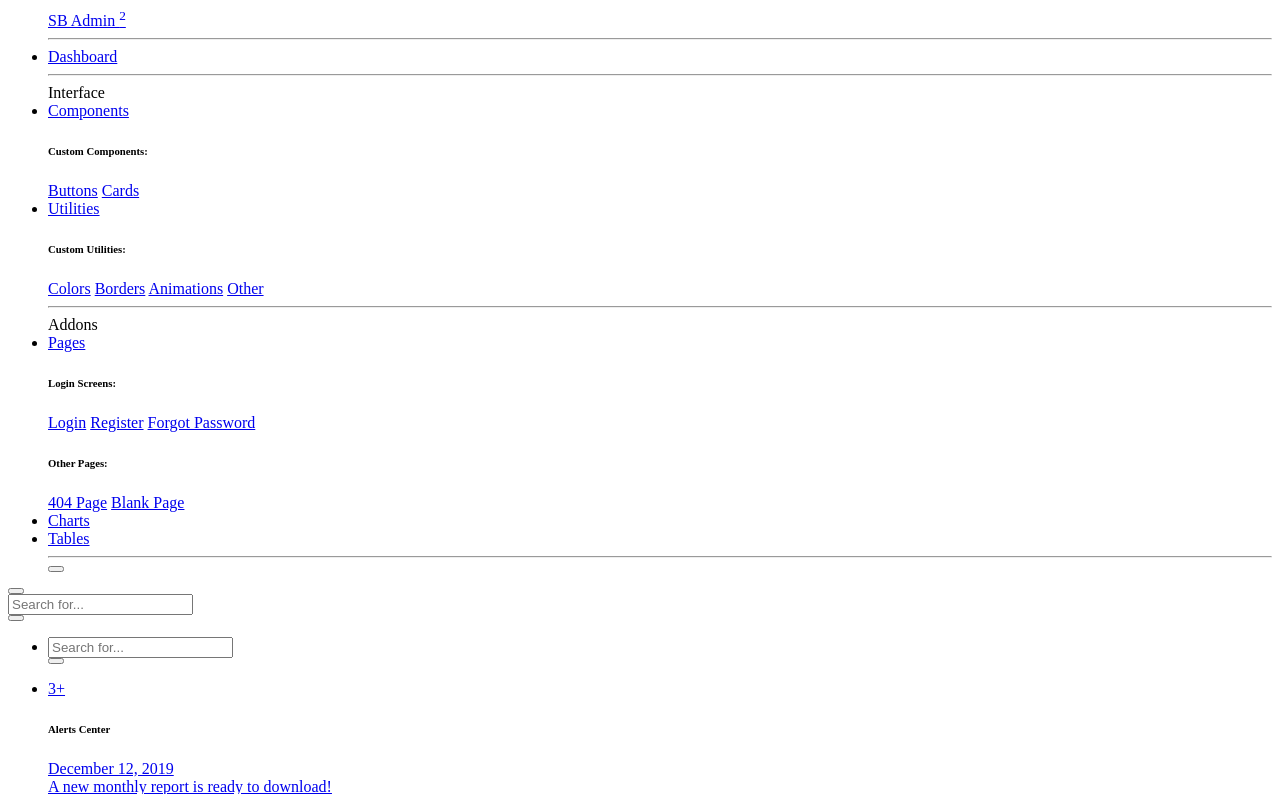
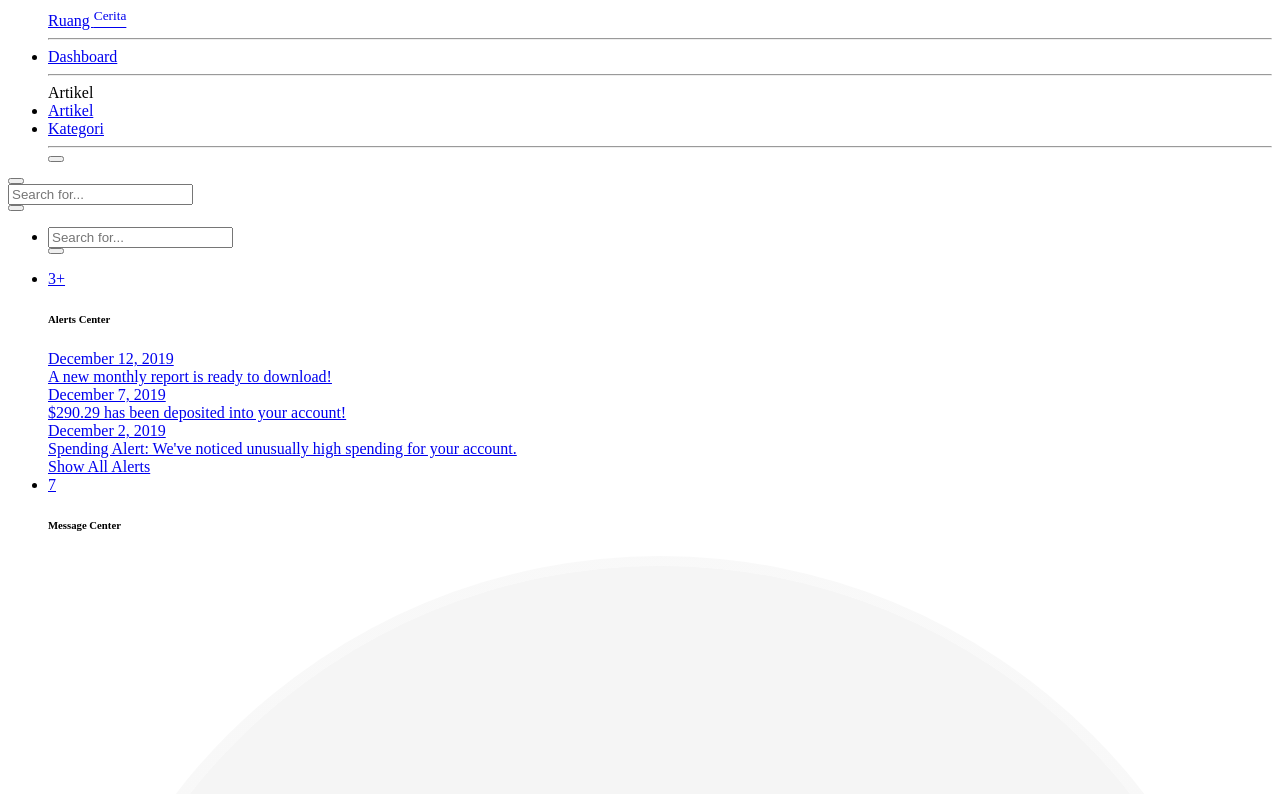
Before and after one commit to r204/ruang-cerita, a CodeIgniter 4 app: the page made by app/Views/admin/templates/sidebar.php in a window 1280 px wide. Shown: the top 794 px of the page. Run offline with PHP 8.4 and a stand-in for CodeIgniter, Linux system fonts and the light colour scheme; the template is opened without the code that fills it, so the values that code supplies are empty; some libraries are stand-ins or nearby versions.

Commit message:
Update sidebar and create view new artikel

```diff
--- a/app/Config/Routes.php
+++ b/app/Config/Routes.php
@@ -31,6 +31,7 @@ $routes->setAutoRoute(true);
 //Admin Routes
 $routes->get('/dashboard', 'Dashboard::index');
 $routes->get('/list-article', 'Artikel::index');
+$routes->get('/create', 'Artikel::create');
 
 
 
--- a/app/Views/admin/templates/header.php
+++ b/app/Views/admin/templates/header.php
@@ -13,11 +13,12 @@
 
     <!-- Custom fonts for this template-->
     <link href="vendor/fontawesome-free/css/all.min.css" rel="stylesheet" type="text/css">
+    <link rel="stylesheet" href="https://fonts.googleapis.com/css2?family=Material+Symbols+Outlined:opsz,wght,FILL,GRAD@20..48,100..700,0..1,-50..200" />
     <link
         href="https://fonts.googleapis.com/css?family=Nunito:200,200i,300,300i,400,400i,600,600i,700,700i,800,800i,900,900i"
         rel="stylesheet">
     <link href="css/sb-admin-2.min.css" rel="stylesheet">
-
+    <link href="https://cdn.jsdelivr.net/npm/bootstrap@5.0.2/dist/css/bootstrap.min.css" rel="stylesheet" integrity="sha384-EVSTQN3/azprG1Anm3QDgpJLIm9Nao0Yz1ztcQTwFspd3yD65VohhpuuCOmLASjC" crossorigin="anonymous">
     <!--Trix Word Limiter-->
     <link rel="stylesheet" type="text/css" href="/css/trix.css">
     <script type="text/javascript" src="/js/trix.js"></script>
--- a/app/Views/admin/templates/sidebar.php
+++ b/app/Views/admin/templates/sidebar.php
@@ -9,9 +9,9 @@
             <!-- Sidebar - Brand -->
             <a class="sidebar-brand d-flex align-items-center justify-content-center" href="index.html">
                 <div class="sidebar-brand-icon rotate-n-15">
-                    <i class="fas fa-laugh-wink"></i>
+                    <i class="fas fa-book"></i>
                 </div>
-                <div class="sidebar-brand-text mx-3">SB Admin <sup>2</sup></div>
+                <div class="sidebar-brand-text mx-3">Ruang <sup>Cerita</sup></div>
             </a>
 
             <!-- Divider -->
@@ -19,7 +19,7 @@
 
             <!-- Nav Item - Dashboard -->
             <li class="nav-item">
-                <a class="nav-link" href="index.html">
+                <a class="nav-link" href="/dashboard">
                     <i class="fas fa-fw fa-tachometer-alt"></i>
                     <span>Dashboard</span></a>
             </li>
@@ -29,84 +29,23 @@
 
             <!-- Heading -->
             <div class="sidebar-heading">
-                Interface
+                Artikel
             </div>
 
             <!-- Nav Item - Pages Collapse Menu -->
-            <li class="nav-item">
-                <a class="nav-link collapsed" href="#" data-toggle="collapse" data-target="#collapseTwo"
-                    aria-expanded="true" aria-controls="collapseTwo">
-                    <i class="fas fa-fw fa-cog"></i>
-                    <span>Components</span>
-                </a>
-                <div id="collapseTwo" class="collapse" aria-labelledby="headingTwo" data-parent="#accordionSidebar">
-                    <div class="bg-white py-2 collapse-inner rounded">
-                        <h6 class="collapse-header">Custom Components:</h6>
-                        <a class="collapse-item" href="buttons.html">Buttons</a>
-                        <a class="collapse-item" href="cards.html">Cards</a>
-                    </div>
-                </div>
-            </li>
 
-            <!-- Nav Item - Utilities Collapse Menu -->
-            <li class="nav-item">
-                <a class="nav-link collapsed" href="#" data-toggle="collapse" data-target="#collapseUtilities"
-                    aria-expanded="true" aria-controls="collapseUtilities">
-                    <i class="fas fa-fw fa-wrench"></i>
-                    <span>Utilities</span>
-                </a>
-                <div id="collapseUtilities" class="collapse" aria-labelledby="headingUtilities"
-                    data-parent="#accordionSidebar">
-                    <div class="bg-white py-2 collapse-inner rounded">
-                        <h6 class="collapse-header">Custom Utilities:</h6>
-                        <a class="collapse-item" href="utilities-color.html">Colors</a>
-                        <a class="collapse-item" href="utilities-border.html">Borders</a>
-                        <a class="collapse-item" href="utilities-animation.html">Animations</a>
-                        <a class="collapse-item" href="utilities-other.html">Other</a>
-                    </div>
-                </div>
-            </li>
-
-            <!-- Divider -->
-            <hr class="sidebar-divider">
-
-            <!-- Heading -->
-            <div class="sidebar-heading">
-                Addons
-            </div>
-
-            <!-- Nav Item - Pages Collapse Menu -->
-            <li class="nav-item">
-                <a class="nav-link collapsed" href="#" data-toggle="collapse" data-target="#collapsePages"
-                    aria-expanded="true" aria-controls="collapsePages">
-                    <i class="fas fa-fw fa-folder"></i>
-                    <span>Pages</span>
-                </a>
-                <div id="collapsePages" class="collapse" aria-labelledby="headingPages" data-parent="#accordionSidebar">
-                    <div class="bg-white py-2 collapse-inner rounded">
-                        <h6 class="collapse-header">Login Screens:</h6>
-                        <a class="collapse-item" href="login.html">Login</a>
-                        <a class="collapse-item" href="register.html">Register</a>
-                        <a class="collapse-item" href="forgot-password.html">Forgot Password</a>
-                        <div class="collapse-divider"></div>
-                        <h6 class="collapse-header">Other Pages:</h6>
-                        <a class="collapse-item" href="404.html">404 Page</a>
-                        <a class="collapse-item" href="blank.html">Blank Page</a>
-                    </div>
-                </div>
-            </li>
             <!-- Nav Item - Charts -->
             <li class="nav-item active">
-                <a class="nav-link" href="charts.html">
-                    <i class="fas fa-fw fa-chart-area"></i>
-                    <span>Charts</span></a>
+                <a class="nav-link" href="/list-article">
+                    <i class="fas fa-fw fa-newspaper"></i>
+                    <span>Artikel</span></a>
             </li>
 
             <!-- Nav Item - Tables -->
             <li class="nav-item">
                 <a class="nav-link" href="tables.html">
                     <i class="fas fa-fw fa-table"></i>
-                    <span>Tables</span></a>
+                    <span>Kategori</span></a>
             </li>
 
             <!-- Divider -->
```
Also changed, not shown: app/Controllers/Artikel.php (+4 -4 lines), app/Views/admin/artikel/create.php (added, +109 -0 lines), app/Views/admin/artikel/index.php (+4 -4 lines), public/img/artikel/default.png (added).
